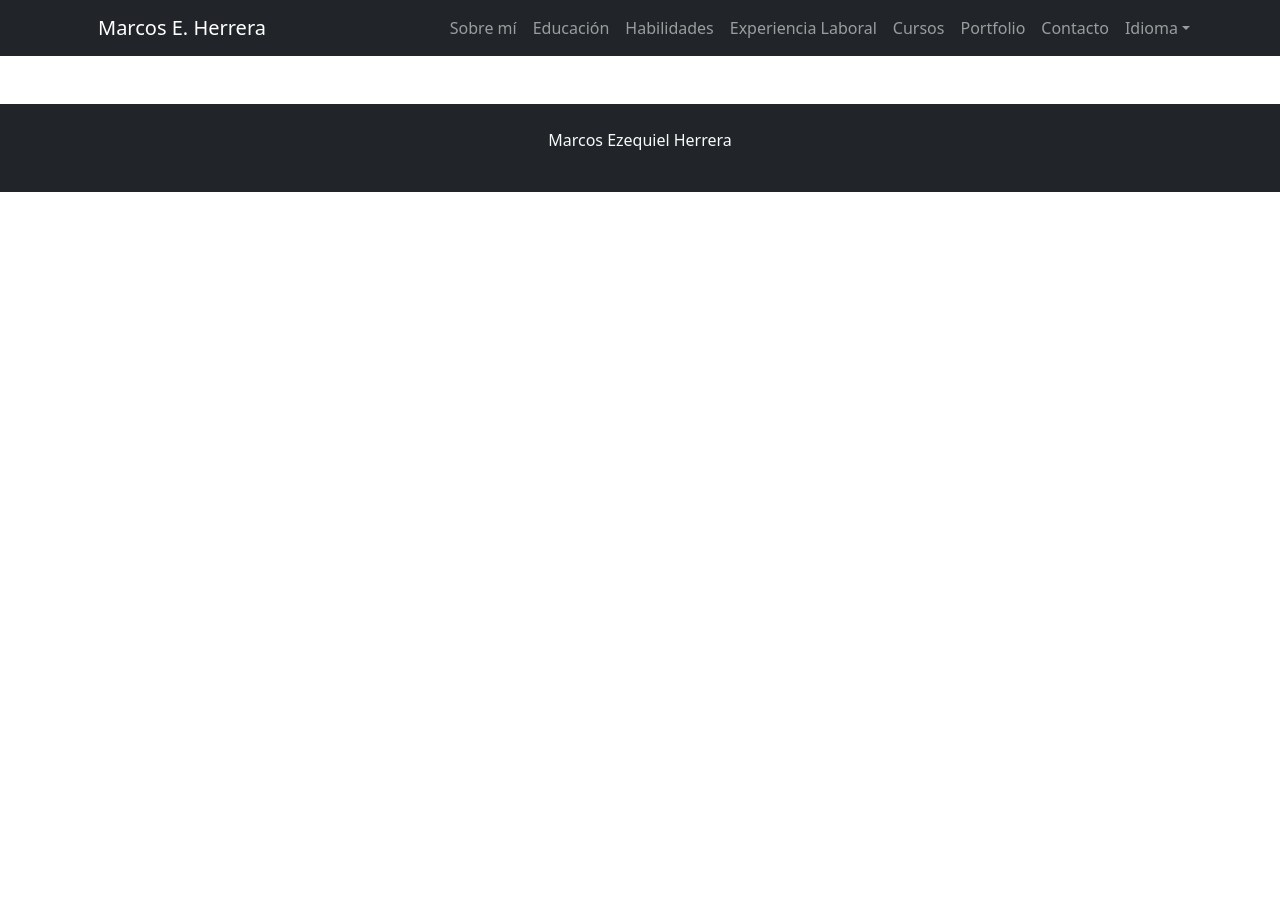
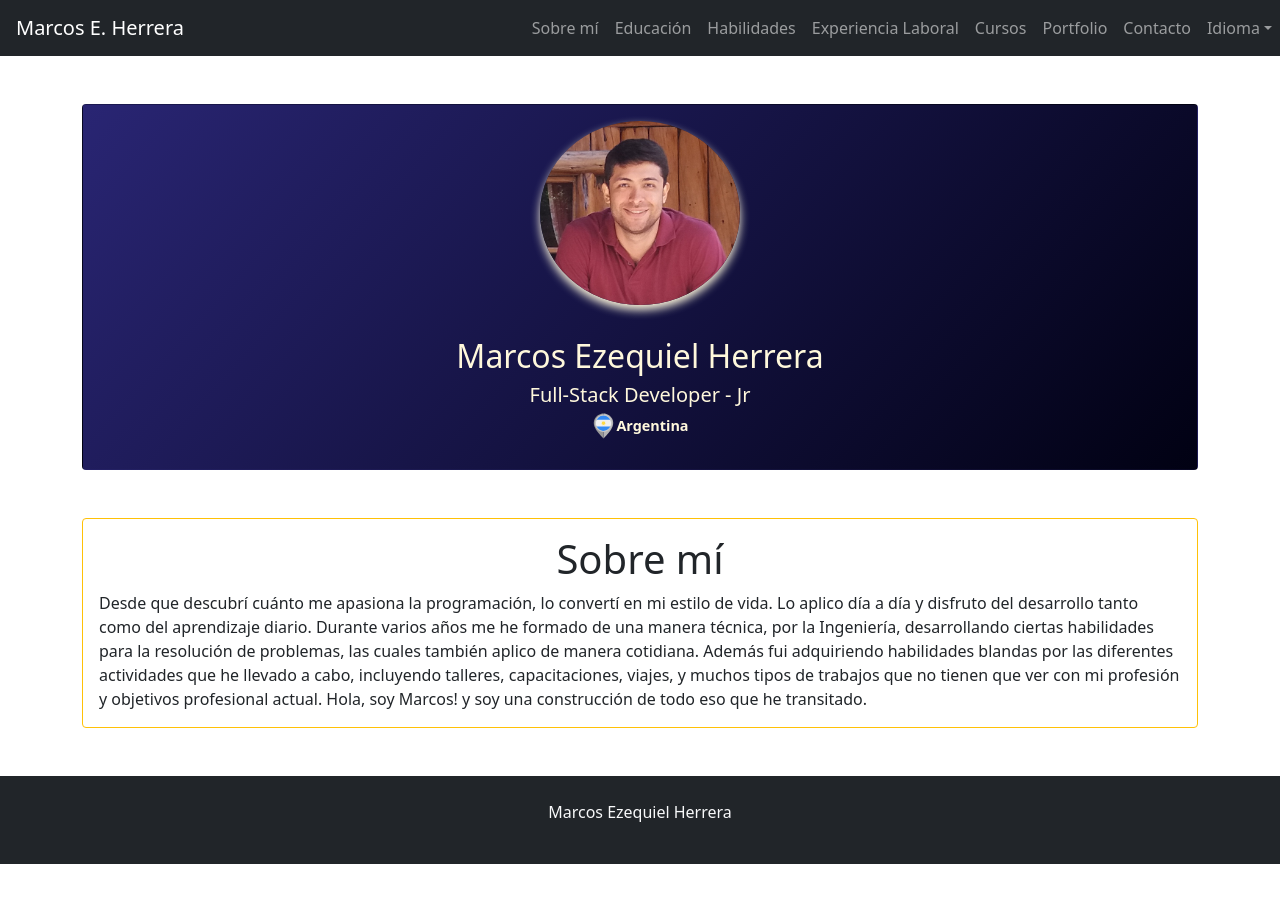
Before and after one commit to marcosihe/cv, a React (Create React App) app: page / in a window 1280 px wide. Shown: the top 902 px of the page. Before the commit the page ends 800 px from the top, so only its background shows below. Built offline with nearby package versions, Linux system fonts and the light colour scheme.

Commit message:
Se agrego la seccion SobreMi.

```diff
--- a/src/App.jsx
+++ b/src/App.jsx
@@ -1,4 +1,3 @@
-import { Fragment } from 'react';
 import { BrowserRouter as Router, Switch, Route } from "react-router-dom";
 import { Navegacion } from "./components/commons/Navegacion";
 import { Footer } from "./components/commons/Footer";
@@ -14,13 +13,12 @@ import React from "react";
 
 function App() {
   return (
-    <Fragment>
-      <header className="bg-dark">
-      <Container>
+
       <Router>
         <Navegacion></Navegacion>
+        <Container>
         <Switch>
-          <Route exact path="/marcos">
+          <Route exact path="/">
             <SobreMi></SobreMi>
           </Route>
           <Route exact path="/marcos/educacion">
@@ -42,16 +40,9 @@ function App() {
             <Contacto></Contacto>
           </Route>
         </Switch>
+        </Container>
+        <Footer></Footer>
       </Router>
-    </Container>
-      </header>
-      <main>
-        <SobreMi></SobreMi>
-        </main>
-      <footer>
-        <Footer></Footer>
-      </footer>
-    </Fragment>
   );
 }
 
--- a/src/components/Educacion.jsx
+++ b/src/components/Educacion.jsx
@@ -3,7 +3,6 @@ import React from 'react'
 export const Educacion = () => {
     return (
         <div>
-
         </div>
     )
 }
--- a/src/components/SobreMi.jsx
+++ b/src/components/SobreMi.jsx
@@ -1,10 +1,55 @@
-import React, { Fragment } from 'react'
-import banner from '../img/fotocv.png'
+import React from "react";
+import banner from "../img/fotocv.png";
+import iconArg from "../img/argentina.svg";
+import styles from "../css/SobreMi.module.css";
+import { Card, CardDeck } from "react-bootstrap";
 
 export const SobreMi = () => {
-    return (
-        <Fragment>
-
-        </Fragment>
-    )
-}
+  return (
+      <CardDeck className="my-5">
+        <Card className={styles.divImg}>
+          <img
+            src={banner}
+            alt="Foto de perfil de Marcos Herrera"
+            className={styles.imgProfile}
+          />
+          <Card.Body>
+            <Card.Title>
+              <h2>Marcos Ezequiel Herrera</h2>
+            </Card.Title>
+            <Card.Text>
+              <h5>Full-Stack Developer - Jr</h5>
+              <div className="d-flex justify-content-center">
+                <img
+                  src={iconArg}
+                  alt="Logo de Argentina"
+                  className={styles.logo}
+                />
+                <p className="fw-bold d-flex align-item-center">Argentina</p>
+              </div>
+            </Card.Text>
+          </Card.Body>
+        </Card>
+        <Card className="mt-5" border="warning">
+          <Card.Body>
+            <Card.Title className="text-center">
+              <h1>Sobre mí</h1>
+            </Card.Title>
+            <Card.Text>
+              Desde que descubrí cuánto me apasiona la programación, lo convertí
+              en mi estilo de vida. Lo aplico día a día y disfruto del
+              desarrollo tanto como del aprendizaje diario. Durante varios años
+              me he formado de una manera técnica, por la Ingeniería,
+              desarrollando ciertas habilidades para la resolución de problemas,
+              las cuales también aplico de manera cotidiana. Además fui
+              adquiriendo habilidades blandas por las diferentes actividades que
+              he llevado a cabo, incluyendo talleres, capacitaciones, viajes, y
+              muchos tipos de trabajos que no tienen que ver con mi profesión y
+              objetivos profesional actual. Hola, soy Marcos! y soy una
+              construcción de todo eso que he transitado.
+            </Card.Text>
+          </Card.Body>
+        </Card>
+      </CardDeck>
+  );
+};
--- a/src/components/commons/Navegacion.jsx
+++ b/src/components/commons/Navegacion.jsx
@@ -5,7 +5,9 @@ import { NavLink } from 'react-router-dom'
 export const Navegacion = () => {
     return (
         <Navbar bg="dark" expand="lg" variant="dark">
-  <Navbar.Brand href="#home" className="ms-3">Marcos E. Herrera</Navbar.Brand>
+  <Navbar.Brand href="#home" className="ms-3">
+    Marcos E. Herrera
+    </Navbar.Brand>
   <Navbar.Toggle aria-controls="basic-navbar-nav" />
   <Navbar.Collapse id="basic-navbar-nav">
     <Nav className="ms-auto">
--- /dev/null
+++ b/src/css/SobreMi.module.css
@@ -0,0 +1,28 @@
+.imgProfile {
+  border-radius: 50%;
+  width: 12.5rem;
+  box-shadow: 0 5px 10px;
+  transition: transform 0.2s ease-in-out;
+  margin: 1rem;
+}
+
+.imgProfile:hover {
+  transform: scale(1.1);
+}
+
+.logo {
+  width: 1.56rem;
+  position: relative;
+  bottom: 0.5rem;
+}
+
+.divImg {
+  background-color: #292573;
+  background-image: linear-gradient(132deg, #292573 0%, #010113 100%);
+  text-align: center;
+  font-size: 0.9rem;
+  color: cornsilk;
+  border-radius: 0.3em;
+  display: flex;
+  align-items: center;
+}
```
Also changed, not shown: public/logo-mh.svg (added).
